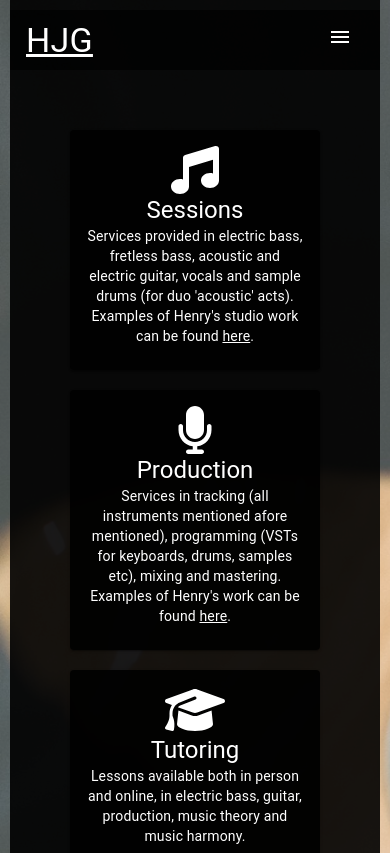
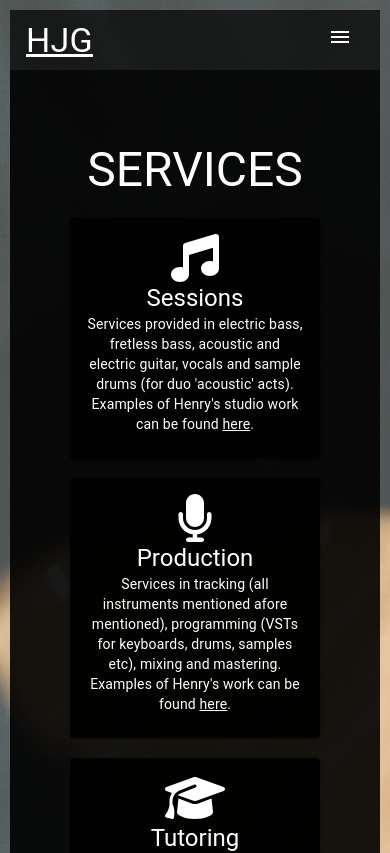
Before and after one commit to HenryJamesGreen/hjgmusic, a React (Create React App) app: page /services in a window 390 px wide. Shown: the top 853 px of the page. Built offline with nearby package versions, Linux system fonts and the light colour scheme.

Commit message:
added responsive title

```diff
--- a/src/Pages/Services.js
+++ b/src/Pages/Services.js
@@ -9,9 +9,6 @@ import { Button } from '@mui/material';
 import { createTheme, ThemeProvider } from '@mui/material/styles';
 import { FontAwesomeIcon } from '@fortawesome/react-fontawesome';
 import { faMusic, faMicrophone, faGraduationCap } from '@fortawesome/free-solid-svg-icons';
-
-
-
 
 import portraitVideoSource from '../images/henreel2.mov';
 
@@ -26,10 +23,30 @@ function Services() {
             backgroundColor: "rgba(0 , 0 , 0 , 0.9)", // Set background color to black
             minHeight: "100vh", // Ensure full viewport height
             padding: "150px", // Add padding for better spacing
-            marginTop: "-100px", // Adjusting the top margin to position the text higher
             marginBottom: "4px"
           }}
         >
+         <Typography
+        variant="h3"
+        component="h1"
+        sx={{
+          color: "white",
+          marginBottom: "20px",
+          marginTop: "-330px",
+          textAlign: "center",
+          // Media queries for adjusting typography for mobile screens
+          '@media (max-width:1200px)': {
+            marginTop: "-600px"
+            // Adjust font size for smaller screens
+          },
+          '@media (max-width:850px)': {
+            marginTop: "-100px"
+            // Further adjust font size for even smaller screens
+          },
+        }}
+      >
+        SERVICES
+      </Typography>
           <div
             style={{
               maxWidth: "1000px", // Set maximum width
```
